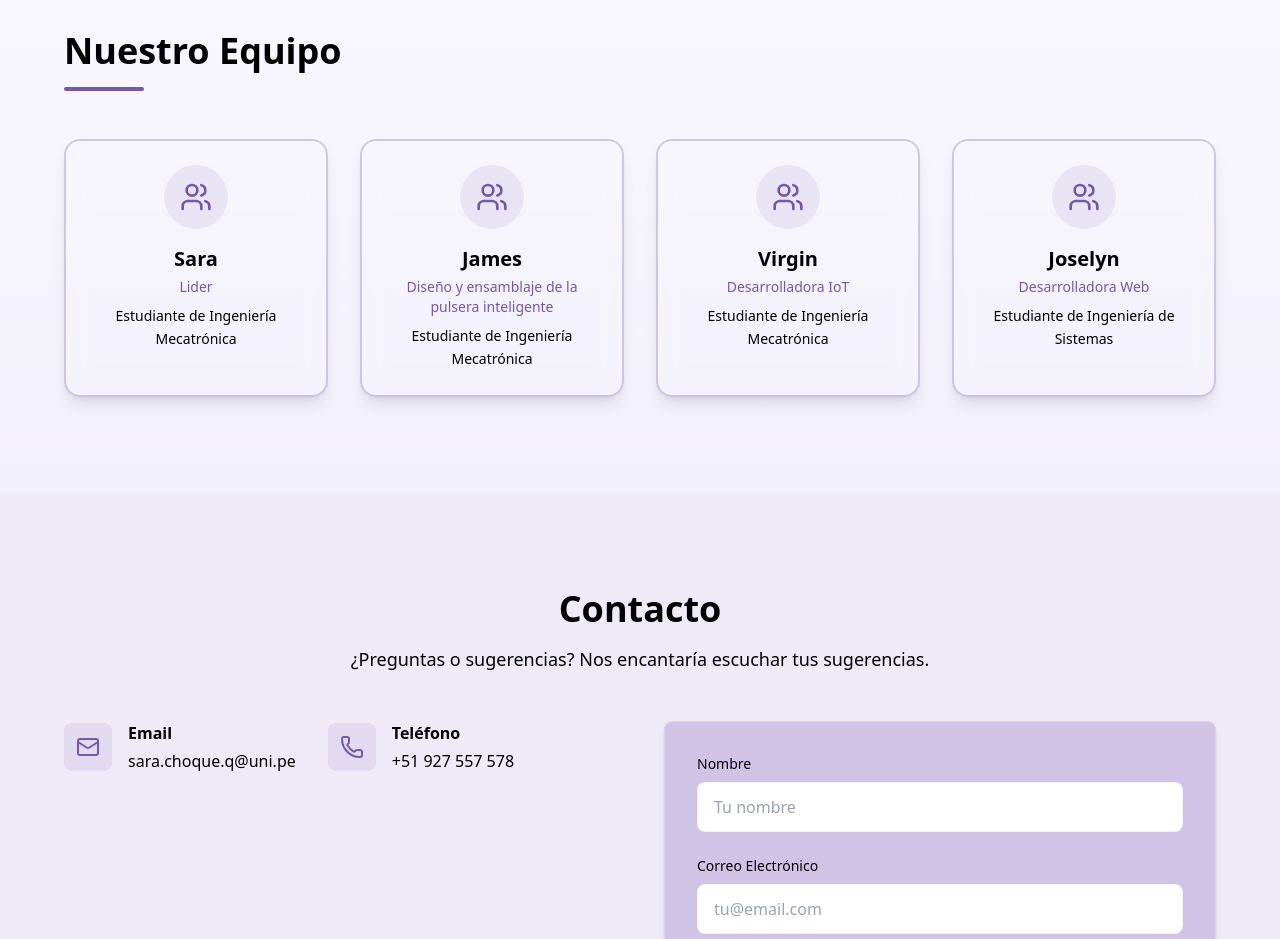
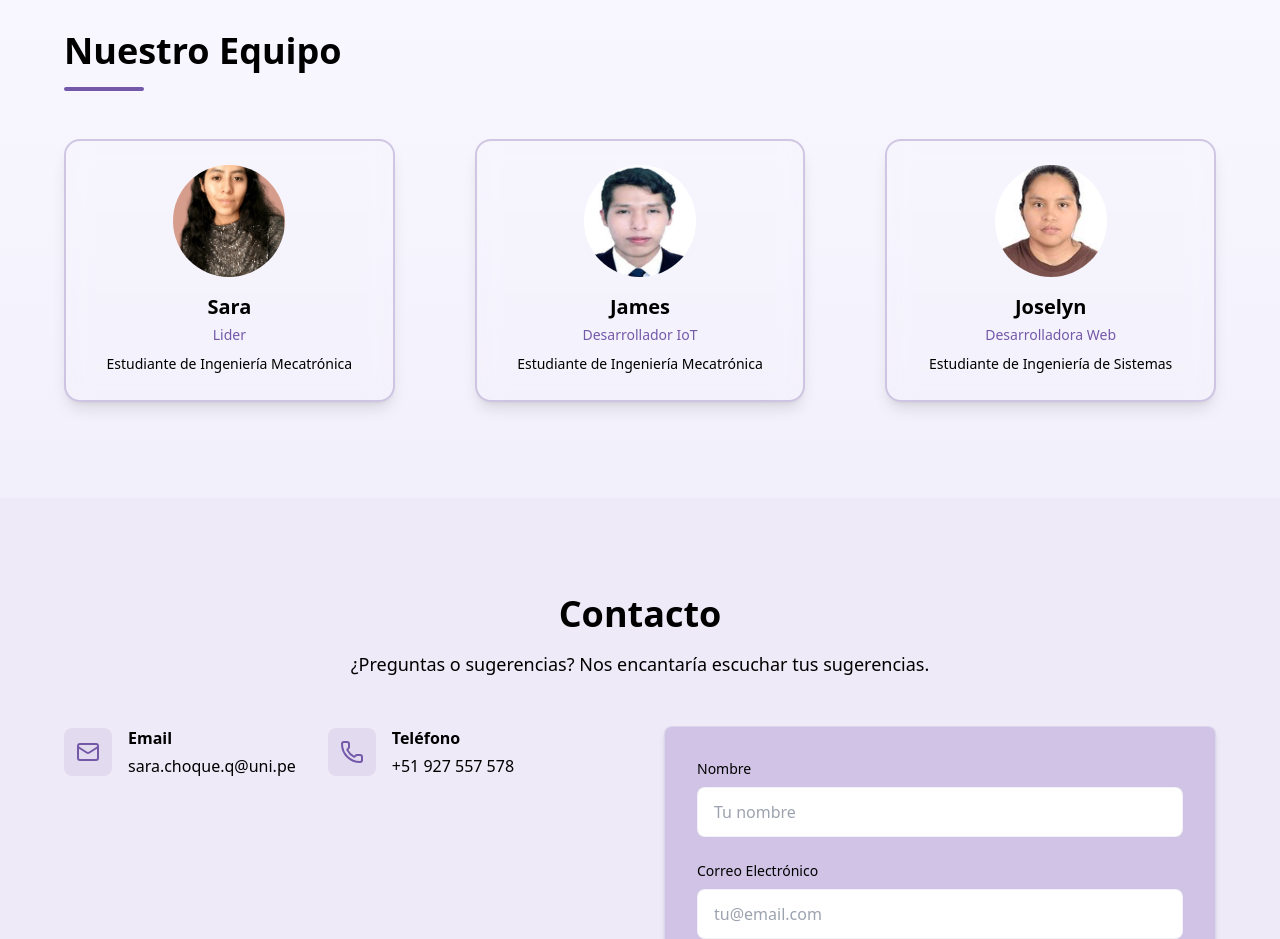
Before and after one commit to Joselyn96/emilia-landing, a React (Vite) app: page / in a window 1280 px wide. Shown: the part 2400-3339 px from the top of the page. Built offline with nearby package versions, Linux system fonts and the light colour scheme.

Commit message:
integracion de fotos de cada integrante del equipo

```diff
--- a/src/components/team.tsx
+++ b/src/components/team.tsx
@@ -10,21 +10,21 @@ export default function Team() {
     },
     {
       name: "James",
-      role: "Diseño y ensamblaje de la pulsera inteligente",
+      role: "Desarrollador IoT",
       bio: "Estudiante de Ingeniería Mecatrónica",
-      photo: "",
+      photo: "james_photo.jpg",
     },
-    {
-      name: "Virgin",
-      role: "Desarrolladora IoT",
-      bio: "Estudiante de Ingeniería Mecatrónica",
-      photo: "",
-    },
+    // {
+    //   name: "Virgin",
+    //   role: "Desarrolladora IoT",
+    //   bio: "Estudiante de Ingeniería Mecatrónica",
+    //   photo: "",
+    // },
     {
       name: "Joselyn",
       role: "Desarrolladora Web",
       bio: "Estudiante de Ingeniería de Sistemas",
-      photo: "",
+      photo: "jve_photo.jpg",
     },
   ]
 
@@ -35,7 +35,7 @@ export default function Team() {
           <h2 className="text-3xl md:text-4xl font-bold text-foreground mb-4 text-left">Nuestro Equipo</h2>
            <div className="w-20 h-1 bg-primary rounded-full"></div>
         </div>
-        <div className="grid md:grid-cols-2 lg:grid-cols-4 gap-8 mt-12">
+        <div className="grid md:grid-cols-2 lg:grid-cols-3 gap-20 mt-12 ">
           {teamMembers.map((member, index) => (
             <div
               key={index}
@@ -43,7 +43,7 @@ export default function Team() {
                      text-center flex flex-col items-center"
             >
               {/* Foto del miembro */}
-              {/* {member.photo && (
+              {member.photo && (
             <div className="w-28 h-28 rounded-full mb-4 overflow-hidden">
               <img
                 src={member.photo}
@@ -51,10 +51,10 @@ export default function Team() {
                 className="w-full h-full object-cover"
               />
             </div>
-          )} */}
-              <div className="w-16 h-16 bg-primary/10 rounded-full mb-4 mx-auto flex items-center justify-center">
+          )}
+              {/* <div className="w-16 h-16 bg-primary/10 rounded-full mb-4 mx-auto flex items-center justify-center">
                 <Users className="w-8 h-8 text-primary" />
-              </div>
+              </div> */}
 
               <h3 className="text-xl font-bold text-foreground mb-1">{member.name}</h3>
               {member.role && <p className="text-sm font-medium text-primary mb-2">{member.role}</p>}
```
Also changed, not shown: public/james_photo.jpg (added), public/jve_photo.jpg (added).
